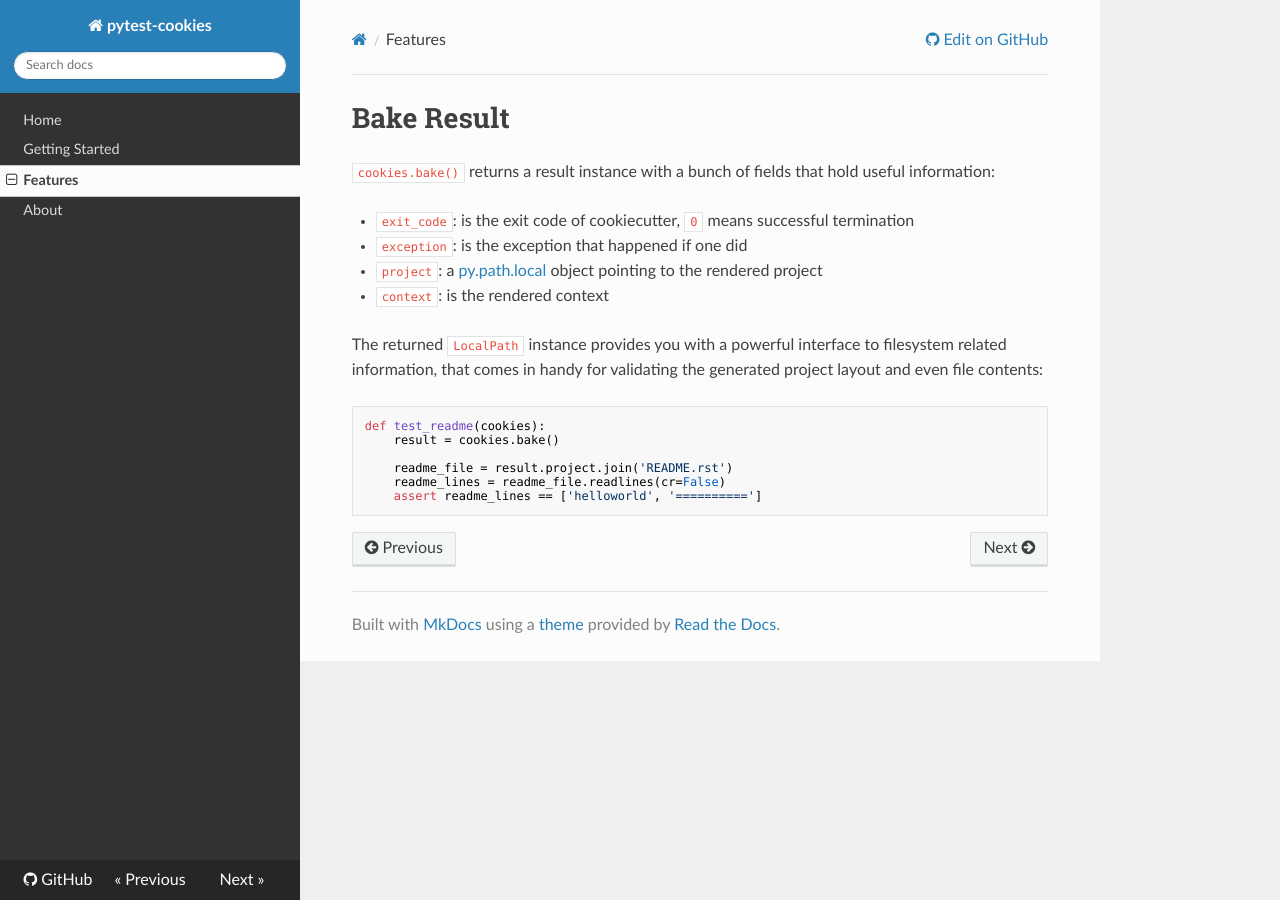
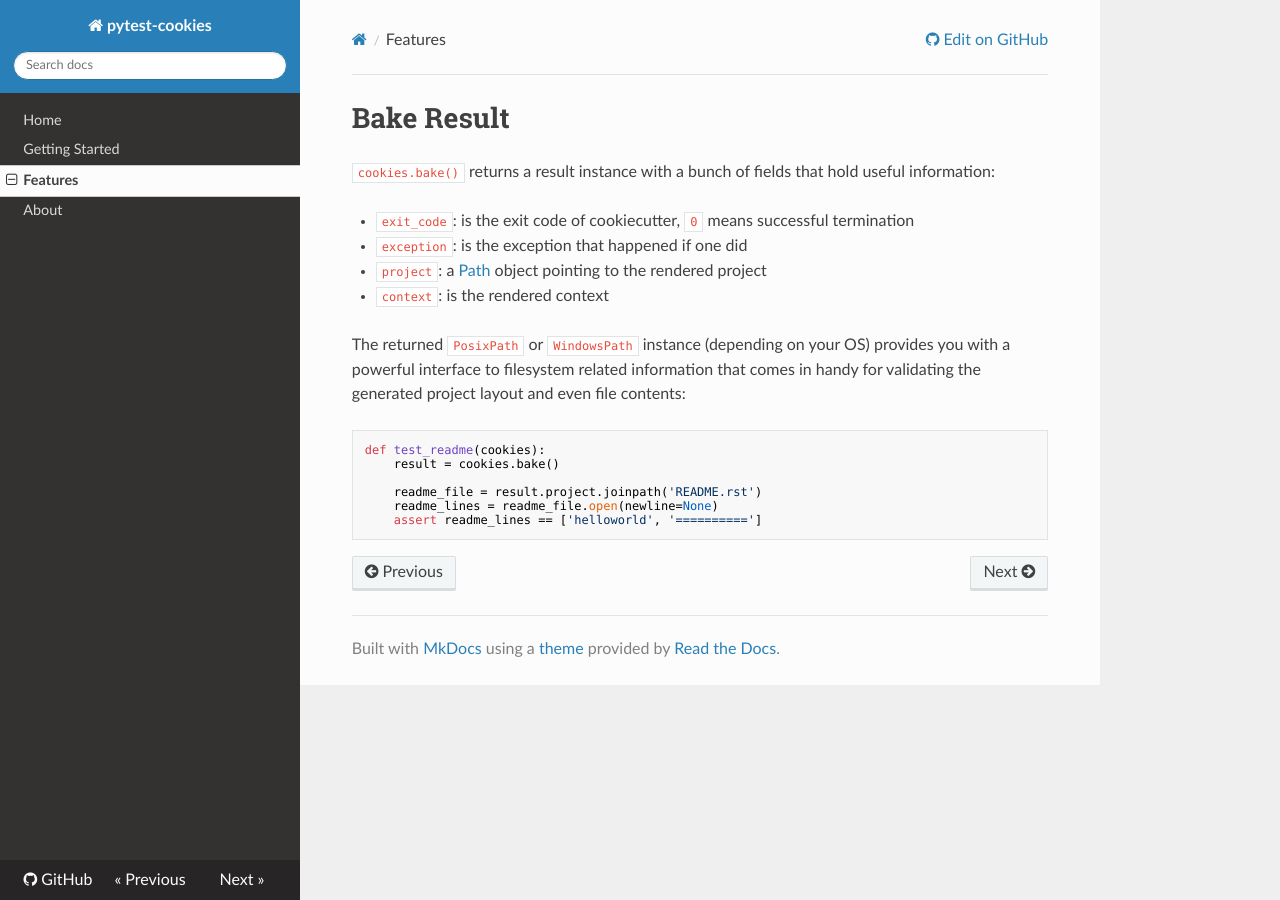
Before and after one commit to hackebrot/pytest-cookies, an MkDocs documentation site: the page built from docs/features.md, in a window 1280 px wide. Built offline with MkDocs 1.6.1, drawn with Linux system fonts in a browser that asks for light colours; nearby versions of some CDN libraries; old or Windows-style settings are respelled for this version of MkDocs.

Commit message:
Move to pathlib.Path from py.path.local

````diff
--- a/docs/features.md
+++ b/docs/features.md
@@ -5,20 +5,21 @@ hold useful information:
 
 * ``exit_code``: is the exit code of cookiecutter, ``0`` means successful termination
 * ``exception``: is the exception that happened if one did
-* ``project``: a [py.path.local] object pointing to the rendered project
+* ``project``: a [Path] object pointing to the rendered project
 * ``context``: is the rendered context
 
-The returned ``LocalPath`` instance provides you with a powerful interface
-to filesystem related information, that comes in handy for validating the generated
-project layout and even file contents:
+The returned ``PosixPath`` or ``WindowsPath`` instance (depending on your OS)
+provides you with a powerful interface to filesystem related information that
+comes in handy for validating the generated project layout and even file
+contents:
 
 ```python
 def test_readme(cookies):
     result = cookies.bake()
 
-    readme_file = result.project.join('README.rst')
-    readme_lines = readme_file.readlines(cr=False)
+    readme_file = result.project.joinpath('README.rst')
+    readme_lines = readme_file.open(newline=None)
     assert readme_lines == ['helloworld', '==========']
 ```
 
-[py.path.local]: https://py.readthedocs.io/en/latest/path.html#py._path.local.LocalPath
+[Path]: https://docs.python.org/3/library/pathlib.html#pathlib.Path
````
Also changed, not shown: 1 other file.
